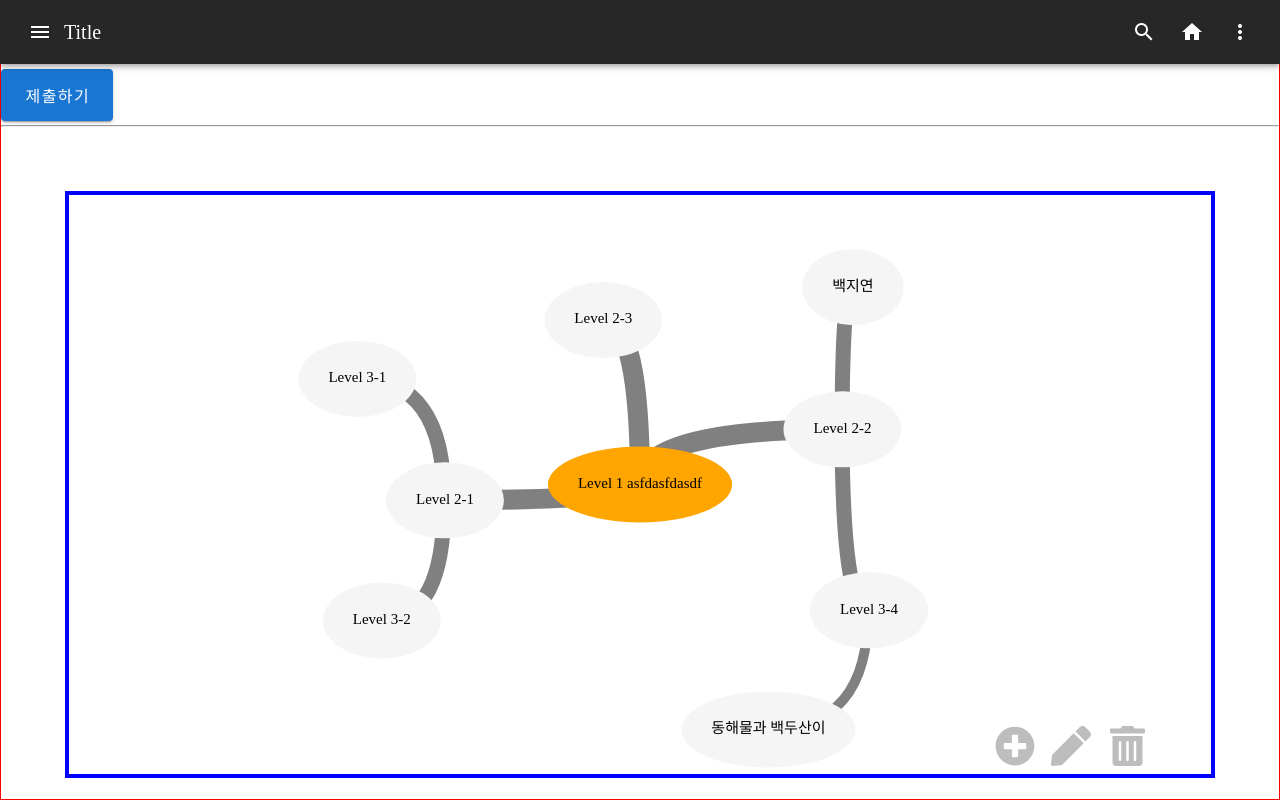
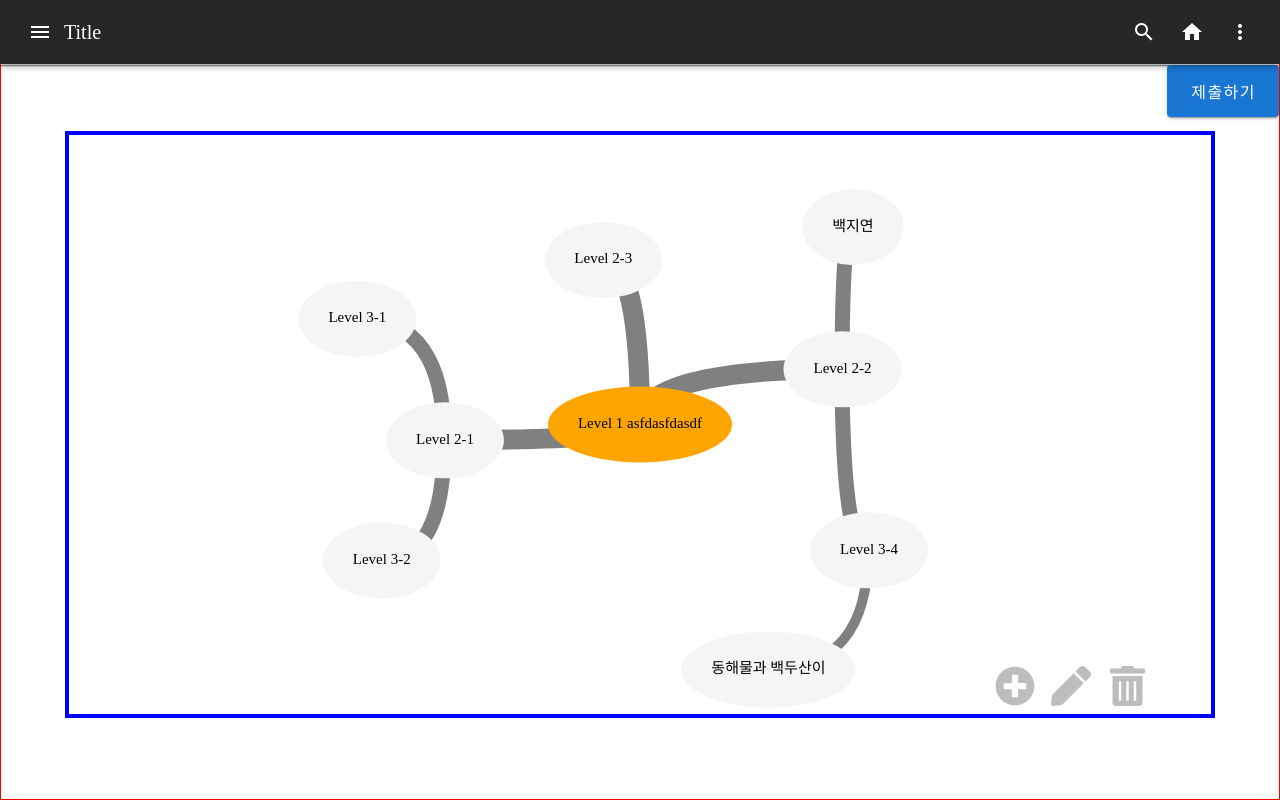
Before and after one commit to 2020SWChallenge-MoAI/app, a Vue app: page /mindmap in a window 1280 px wide. Built offline with nearby package versions, Linux system fonts and the light colour scheme; a web font is replaced by a local one.

Commit message:
Mindmap 제출 버튼 위치 조정

```diff
--- a/src/views/MindMap.vue
+++ b/src/views/MindMap.vue
@@ -3,7 +3,7 @@
     <div id="top">
         <span id="bookname">{{ this.$route.params.bookId }}</span>
         <span id="submitbtn">
-            <v-btn x-large color="primary">제출하기</v-btn>
+            <v-btn x-large color="primary" style="float:right;">제출하기</v-btn>
         </span>
     </div>
 
```
Also changed, not shown: 1 other file (tests, documents, lock files or other folders).
